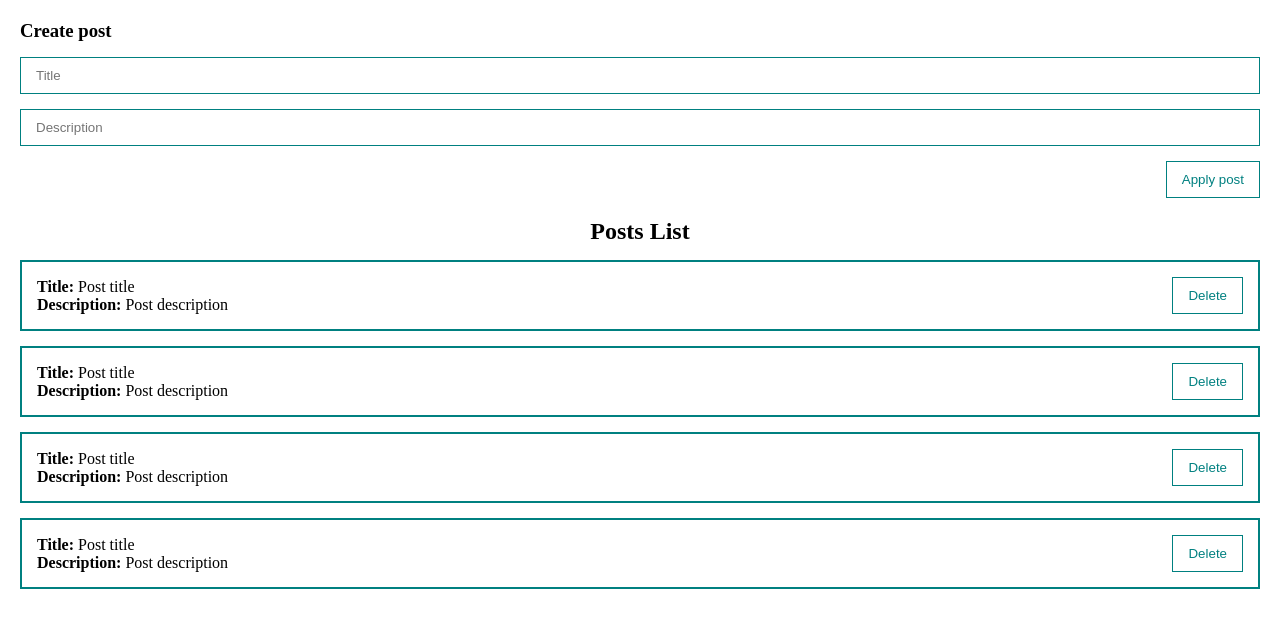
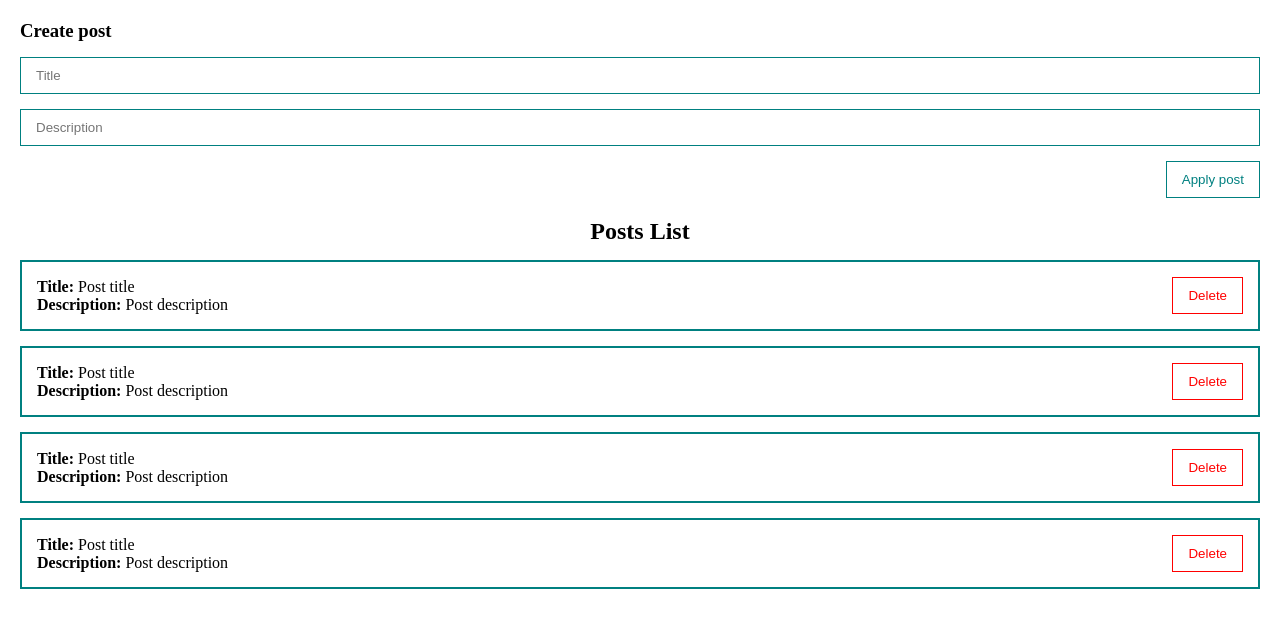
Before and after one commit to tminus0ne/vue-todo, a Vue app: page / in a window 1280 px wide. Shown: the top 628 px of the page. Built offline with nearby package versions, Linux system fonts and the light colour scheme.

Commit message:
add post removing functions

```diff
--- a/src/App.vue
+++ b/src/App.vue
@@ -1,7 +1,7 @@
 <template>
   <div class="page">
     <post-form @create="createPost" />
-    <post-list :posts="posts" />
+    <post-list :posts="posts" @remove="removePost" />
   </div>
 </template>
 
@@ -27,6 +27,9 @@ export default {
     createPost(post) {
       this.posts.push(post);
     },
+    removePost(post) {
+      this.posts = this.posts.filter((p) => p.id !== post.id);
+    },
   },
 };
 </script>
--- a/src/components/PostItem.vue
+++ b/src/components/PostItem.vue
@@ -5,7 +5,9 @@
       <div><strong>Description:</strong> {{ post.body }}</div>
     </div>
     <div class="post-buttons">
-      <my-button class="button">Delete</my-button>
+      <my-button class="button" @click="$emit('remove', post)"
+        >Delete</my-button
+      >
     </div>
   </div>
 </template>
--- a/src/components/PostList.vue
+++ b/src/components/PostList.vue
@@ -1,8 +1,14 @@
 <template>
-  <div>
+  <div v-if="posts.length > 0">
     <h2>Posts List</h2>
-    <post-item v-for="post in posts" :post="post" />
+    <post-item
+      v-for="post in posts"
+      :post="post"
+      :key="post.id"
+      @remove="$emit('remove', post)"
+    />
   </div>
+  <h2 v-else style="color: red">Posts list is empty</h2>
 </template>
 
 <script>
--- a/src/components/UI/MyButton.vue
+++ b/src/components/UI/MyButton.vue
@@ -10,7 +10,7 @@ export default {
 };
 </script>
 
-<style scoped>
+<style>
 .button {
   padding: 10px 15px;
   background: none;
```
